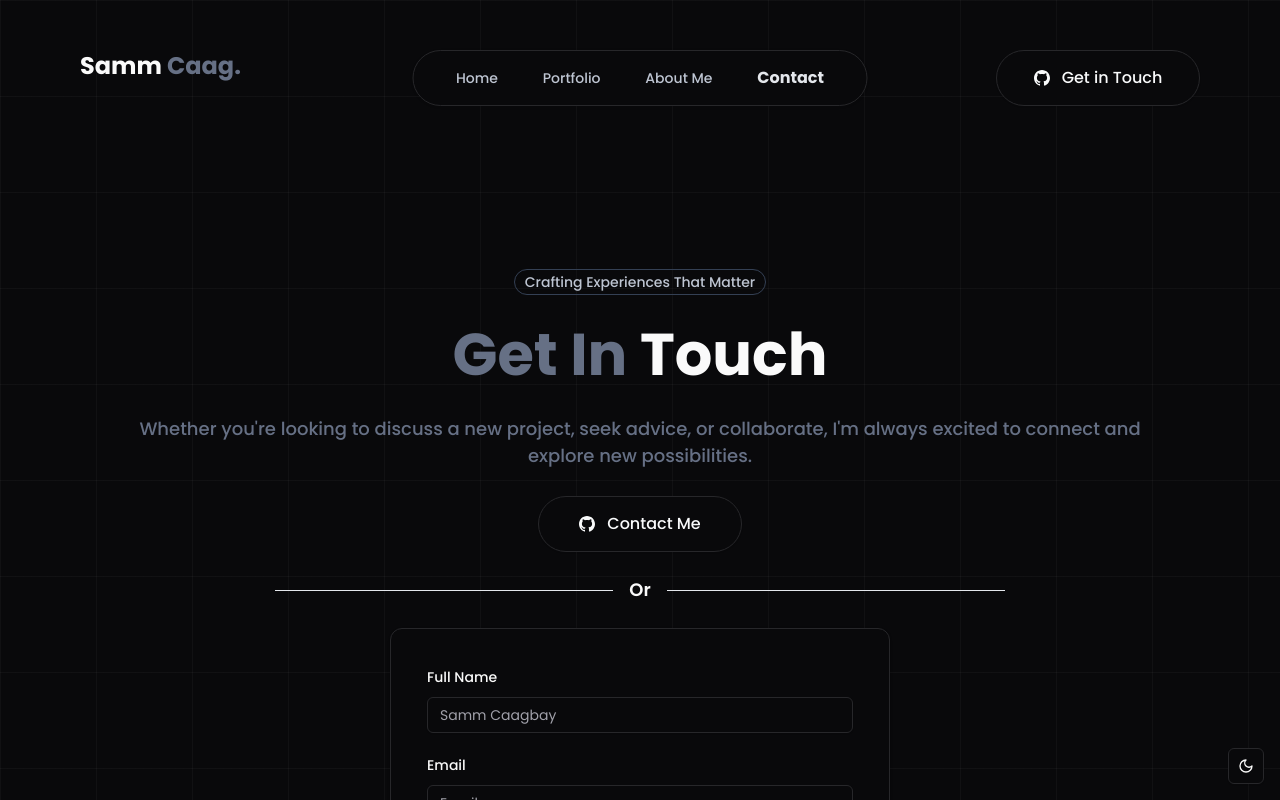
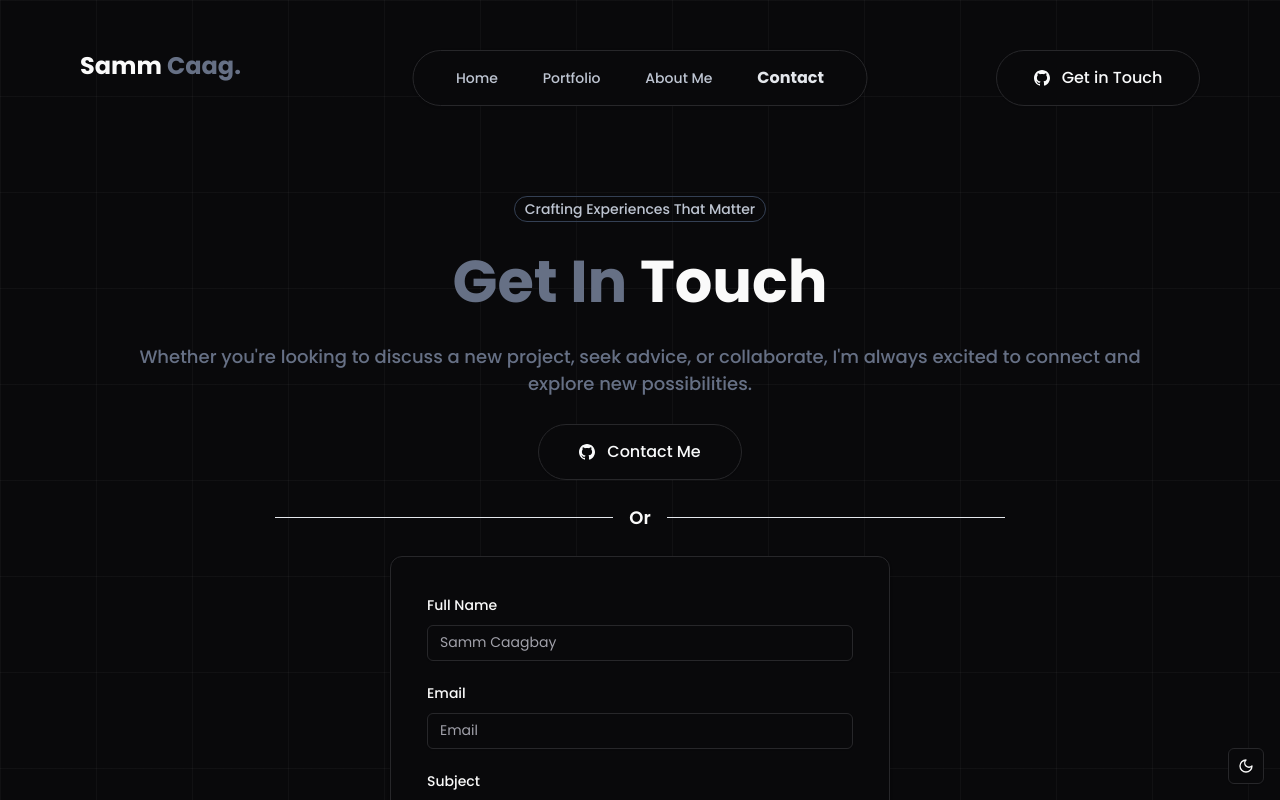
Before and after one commit to SammDumpingStation/personal-portfolio, a Next.js app: page /contact in a window 1280 px wide. Shown: the top 800 px of the page. Built offline with nearby package versions, Linux system fonts and the light colour scheme.

Commit message:
👍 Fixing the lil bug on the Home Page Hero Section on subtitle not centering

```diff
--- a/app/(home)/page.tsx
+++ b/app/(home)/page.tsx
@@ -15,8 +15,7 @@ export default function Home() {
       <Hero
         title="Hello!"
         highlightedTitle="Samm Caagbay, Full Stack Web Developer, Based in Philippines"
-        subtitle="8+ Years of Experience Designing Stunning Products and Transforming
-        Ideas into Reality"
+        subtitle="8+ Years of Experience Designing Stunning Products and Transforming Ideas into Reality"
         otherStyles="min-h-[475px]"
         badges={badgeData.skillTags}
       />
--- a/app/contact/page.tsx
+++ b/app/contact/page.tsx
@@ -12,7 +12,7 @@ const Contact = () => {
         subtitle="Whether you're looking to discuss a new project, seek advice, or
         collaborate, I'm always excited to connect and explore new
         possibilities."
-        otherStyles="min-h-[356px] justify-end"
+        otherStyles=""
       />
       <div className="flex items-center justify-center space-x-4">
         <span className="flex-grow border-t border-ugray-200 max-w-[338px]"></span>
--- a/app/globals.css
+++ b/app/globals.css
@@ -90,7 +90,7 @@ body {
     @apply font-bold text-2xl;
   }
   .p {
-    @apply font-medium text-[18px] text-ugray-500 max-w-[90ch];
+    @apply font-medium text-[18px] text-ugray-500 max-w-[90ch] mx-auto;
   }
   .main-container {
     @apply flex items-center flex-col;
```
